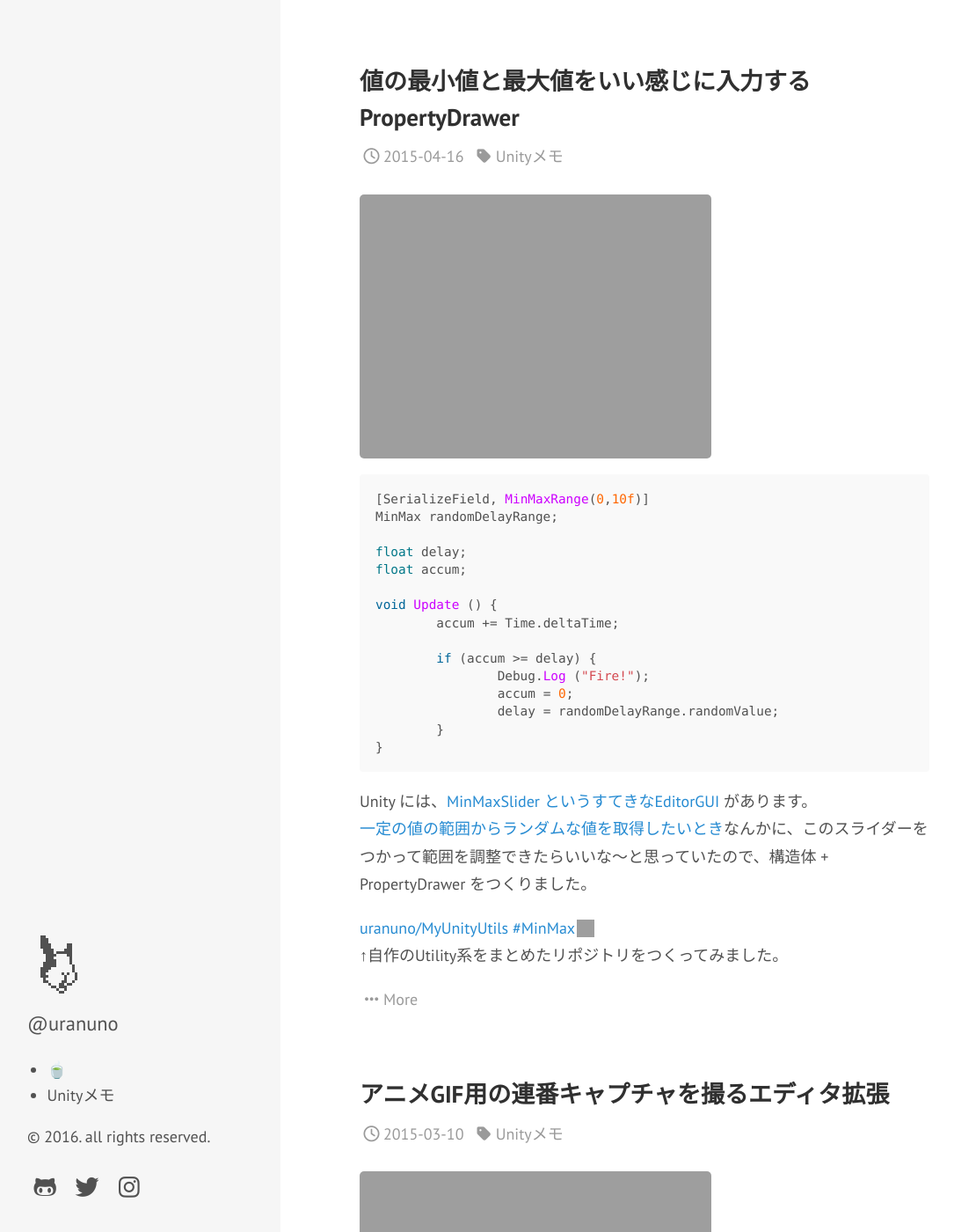
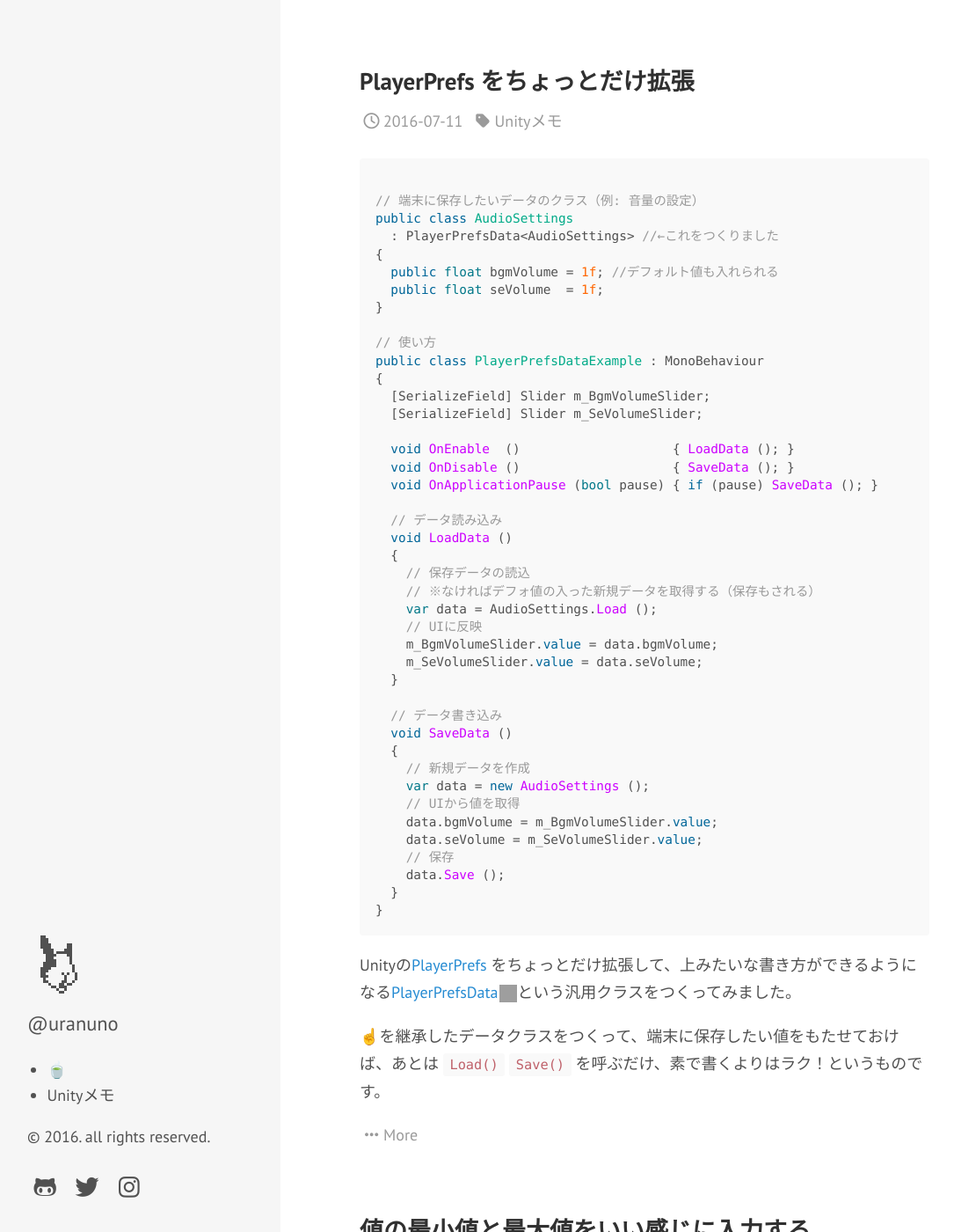
Before and after one commit to uranuno/uranuno.github.io, a Jekyll site: the page built from index.html, in a window 1280 px wide and 1400 px high. Shown: the whole window at 88% size, without its empty margins (5-1090 px from the left). Built offline with Jekyll 4.4.1, drawn with Linux system fonts in a browser that asks for light colours; nearby versions of some CDN libraries; emoji names are drawn with the system emoji font; the list of posts is cut into pages by our own code; grey boxes are pictures that could not be loaded.

Commit message:
記事追加

````diff
--- /dev/null
+++ b/posts/unity/_posts/2016-07-11-playerprefs-data.md
@@ -0,0 +1,75 @@
+---
+title: PlayerPrefs をちょっとだけ拡張
+refs:
+  - title: 'uranuno/MyUnityUtils/PlayerPrefsData.cs - GitHub'
+    url  : 'https://github.com/uranuno/MyUnityUtils/blob/master/Assets/Utils/PlayerPrefsData.cs'
+  - title: 'Scripting API: PlayerPrefs - Unity'
+    url  : 'https://docs.unity3d.com/ScriptReference/PlayerPrefs.html'
+  - title: 'Scripting API: JsonUtility - Unity'
+    url  : 'https://docs.unity3d.com/ScriptReference/JsonUtility.html'
+---
+
+```csharp
+
+// 端末に保存したいデータのクラス（例: 音量の設定）
+public class AudioSettings
+  : PlayerPrefsData<AudioSettings> //←これをつくりました
+{
+  public float bgmVolume = 1f; //デフォルト値も入れられる
+  public float seVolume  = 1f;
+}
+
+// 使い方
+public class PlayerPrefsDataExample : MonoBehaviour
+{
+  [SerializeField] Slider m_BgmVolumeSlider;
+  [SerializeField] Slider m_SeVolumeSlider;
+
+  void OnEnable  ()                    { LoadData (); }
+  void OnDisable ()                    { SaveData (); }
+  void OnApplicationPause (bool pause) { if (pause) SaveData (); }
+
+  // データ読み込み
+  void LoadData ()
+  {
+    // 保存データの読込
+    // ※なければデフォ値の入った新規データを取得する（保存もされる）
+    var data = AudioSettings.Load ();
+    // UIに反映
+    m_BgmVolumeSlider.value = data.bgmVolume;
+    m_SeVolumeSlider.value = data.seVolume;
+  }
+
+  // データ書き込み
+  void SaveData ()
+  {
+    // 新規データを作成
+    var data = new AudioSettings ();
+    // UIから値を取得
+    data.bgmVolume = m_BgmVolumeSlider.value;
+    data.seVolume = m_SeVolumeSlider.value;
+    // 保存
+    data.Save ();
+  }
+}
+```
+
+Unityの[PlayerPrefs]({{ page.refs[1].url }}) をちょっとだけ拡張して、上みたいな書き方ができるようになる[PlayerPrefsData]({{ page.refs[0].url }})という汎用クラスをつくってみました。
+
+:point_up:を継承したデータクラスをつくって、端末に保存したい値をもたせておけば、あとは `Load()` `Save()` を呼ぶだけ、素で書くよりはラク！というものです。
+
+<!-- more -->
+
+PlayerPrefs は端末にデータをさくっと保存できて便利ですが、
+
+* `int` `float` `string` タイプしか無い。それ以外は自分で変換しないといけない
+* データを読み込むとき、データが存在しなかったら、データを新しくつくって・・・みたいな分岐を書かないといけない
+* 保存キーが文字列なのでどこかで管理しないといけない
+
+この辺の処理を入れたラッパーを毎回つくるのが面倒で、シンプルな汎用クラスがほしいな・・・と思ってました。
+[Unity5.3〜 のJsonUtility]({{ page.refs[2].url }}) を使えば簡単につくれる気がする！と思い、つくってみたのがこれです。
+
+ミソは、保存キーにクラス名を使うので、文字列で定義しなくてよいところです。
+1クラス1データになるけど、複数保存したいときは配列をもたせたクラスをつくってそれを保存すればいいかなと思います。
+
+個人的には満足:smile:
````
Also changed, not shown: posts/unity/_posts/2014-12-26-tag-and-layer-attribute.md (+1 -1 lines).
